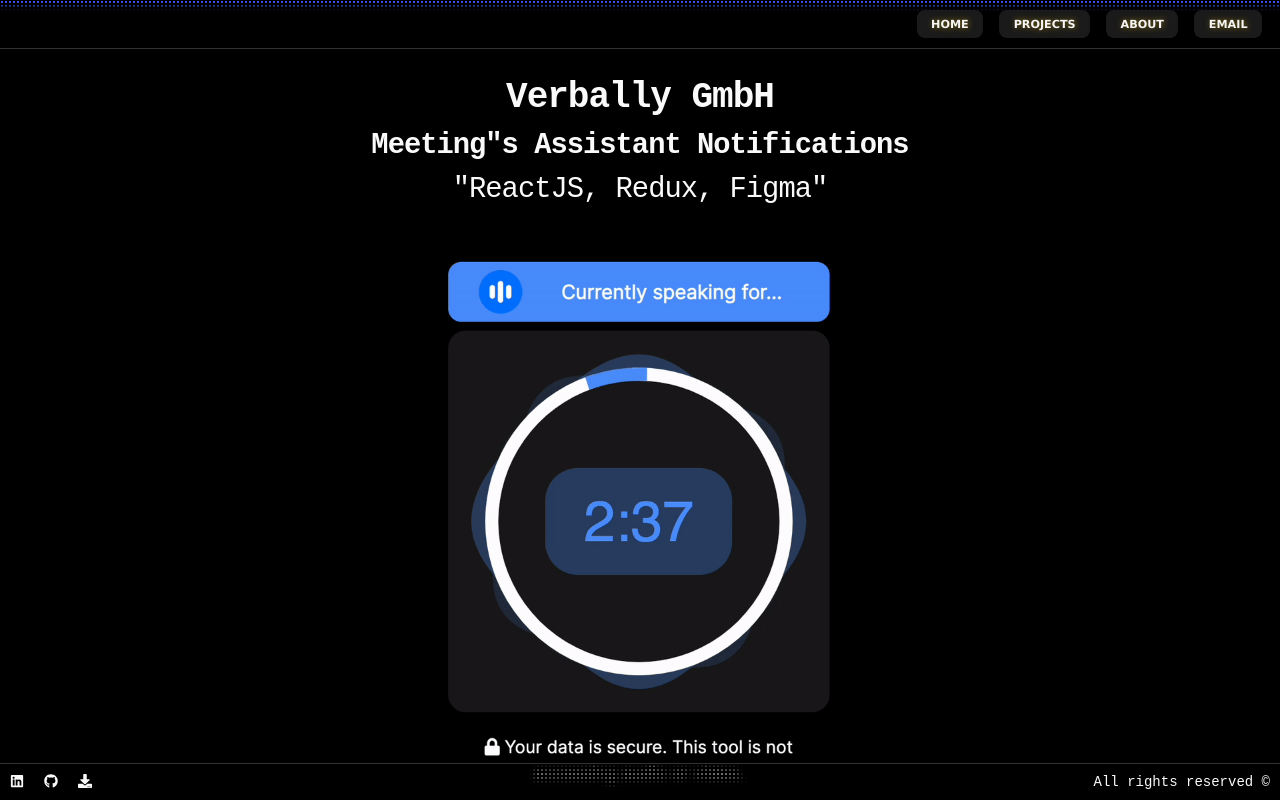
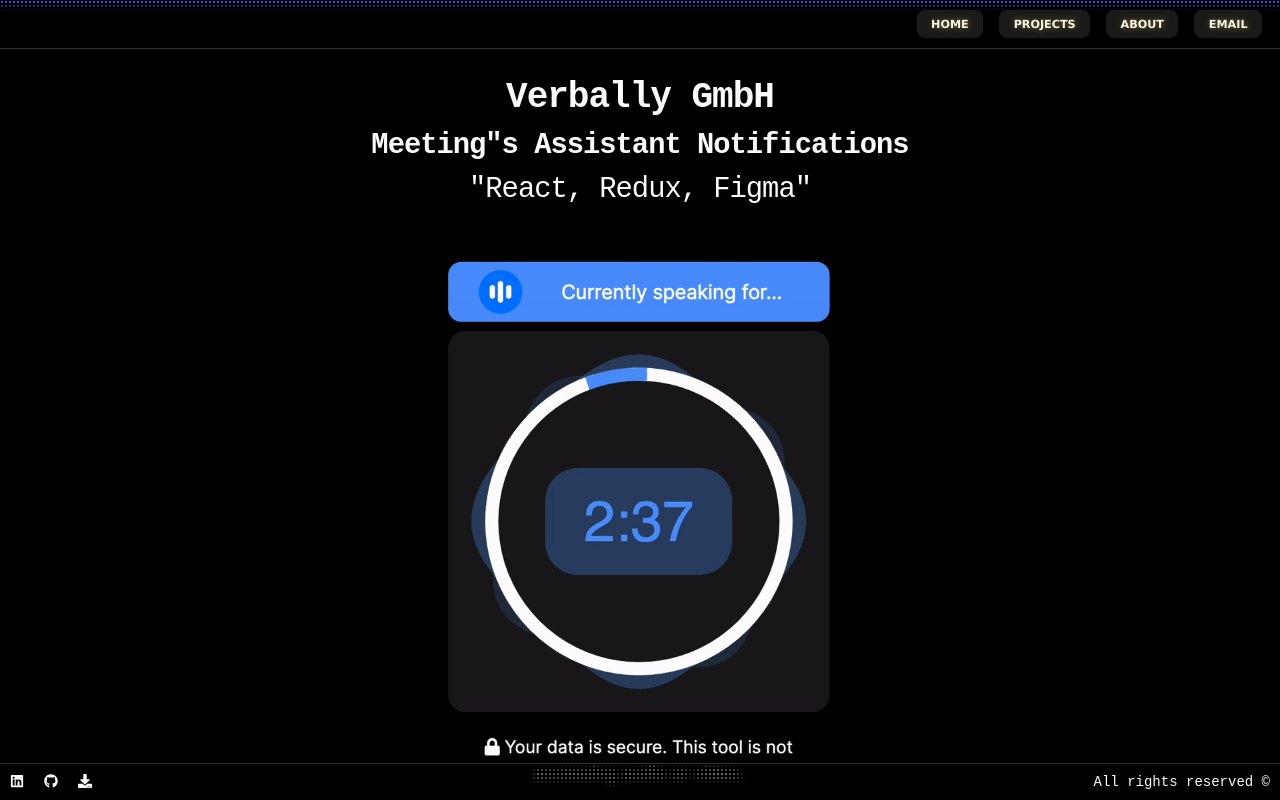
Before and after one commit to h-aburesha/my-next-website, a Next.js app: page /projects/7 in a window 1280 px wide. Shown: the top 800 px of the page. Built offline with nearby package versions, Linux system fonts and the light colour scheme.

Commit message:
Update project 7 with corrected technology names

```diff
--- a/pages/projects/7.tsx
+++ b/pages/projects/7.tsx
@@ -31,7 +31,7 @@
                         fontSize: '0.8em',
                     }}
                 >
-                    &quot;ReactJS, Redux, Figma&quot;
+                    &quot;React, Redux, Figma&quot;
                 </code>
             </h1>
 
```
